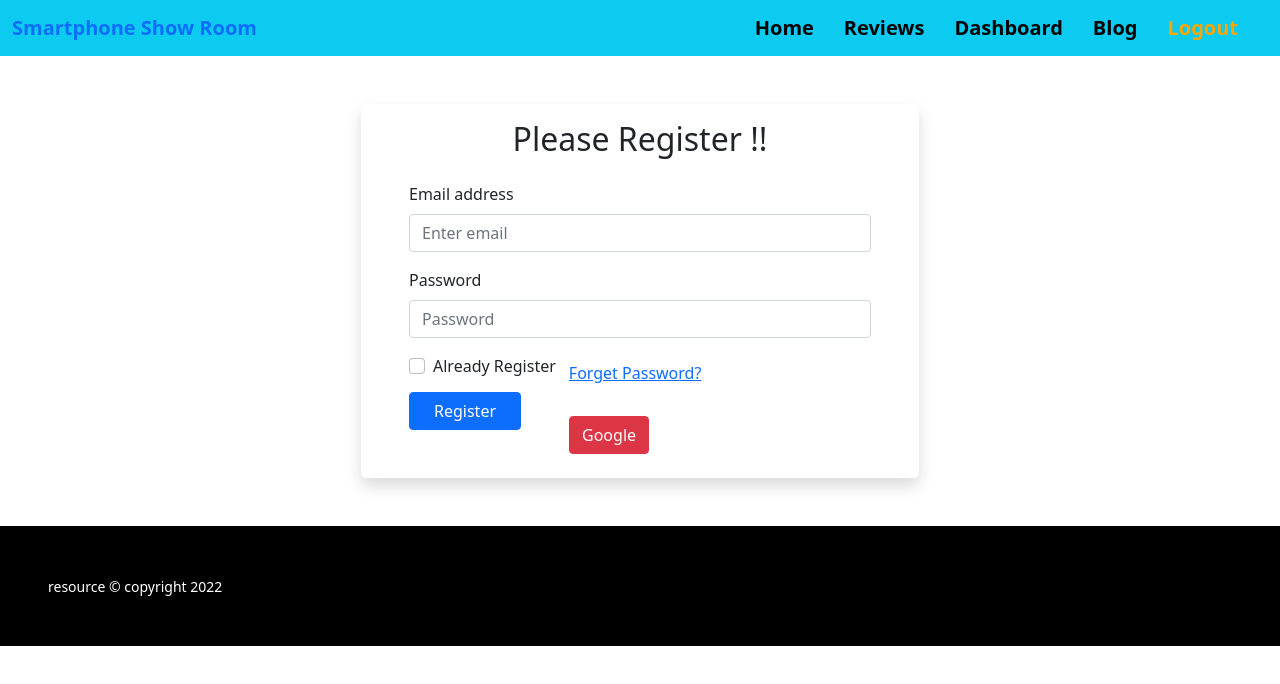
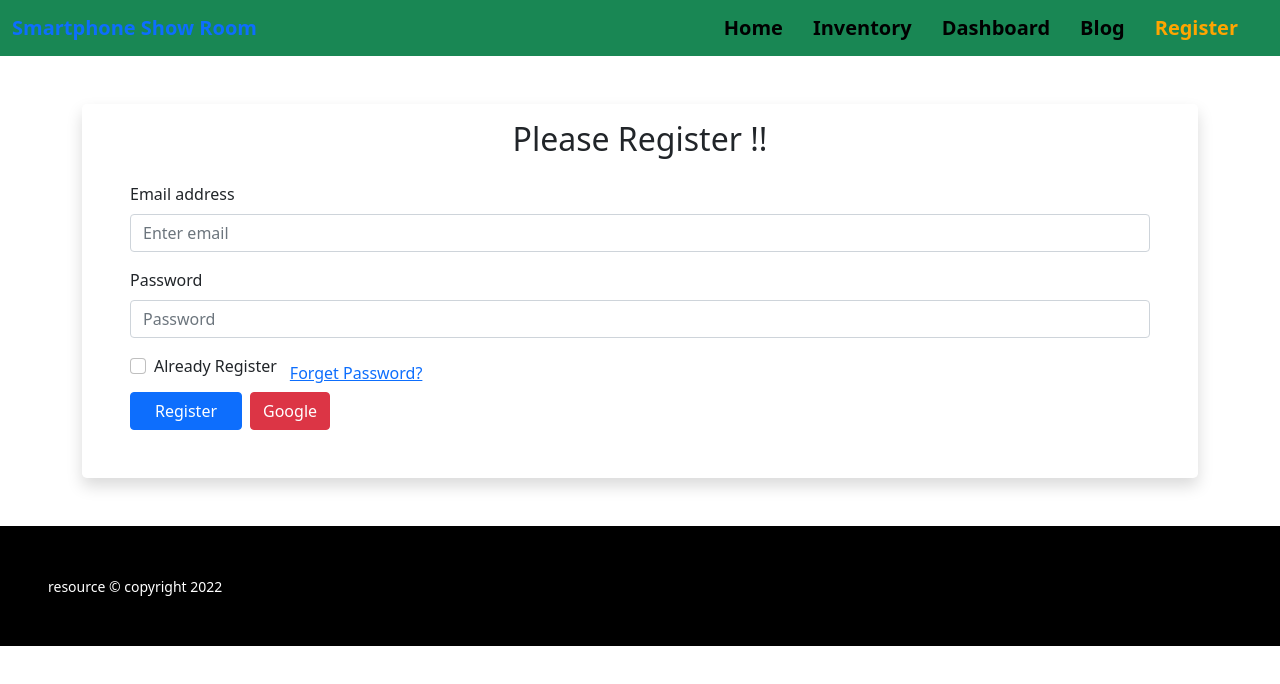
Before and after one commit to shorifuddin2/smartphone-shop-cline, a React (Create React App) app: page /login in a window 1280 px wide. Shown: the top 684 px of the page. Built offline with nearby package versions, Linux system fonts and the light colour scheme.

Commit message:
google popup dane

```diff
--- a/src/App.js
+++ b/src/App.js
@@ -25,7 +25,7 @@ const App = () => {
         <Route path='*' element={<Error></Error>}></Route>
       </Routes>
 
-      <Footer></Footer>
+      <Footer className="mb-0"></Footer>
     </div>
   )
   }
--- a/src/components/Header/Header.js
+++ b/src/components/Header/Header.js
@@ -8,7 +8,7 @@ const Header = () => {
   const [registered, setRegistered] = useState(false)
     return (
         <div>
-            <Navbar bg="info" expand="lg">
+            <Navbar bg="success" expand="lg">
   <Container fluid>
     <Navbar.Brand href="#"><Link className="link" to='/home'>Smartphone Show Room</Link></Navbar.Brand>
     <Navbar.Toggle aria-controls="navbarScroll" />
@@ -19,10 +19,10 @@ const Header = () => {
         navbarScroll
       >
         <CustomLink className="link" to='/'>Home</CustomLink>
-        <CustomLink className="link" to='/review'>Reviews</CustomLink>
+        <CustomLink className="link" to='/inventory'>Inventory</CustomLink>
         <CustomLink className="link" to='/dashboard'>Dashboard</CustomLink>
         <CustomLink className="link" to='/blog'>Blog</CustomLink>
-        <CustomLink className="link" to='/login'>{registered ?'Login' : 'Logout'}</CustomLink>
+        <CustomLink className="link" to='/login'>{registered ?'Login' : 'Register'}</CustomLink>
 
 
       </Nav>
--- a/src/components/Login/Login.js
+++ b/src/components/Login/Login.js
@@ -129,7 +129,7 @@ const Login = () => {
 
     return (
         <div className='container'>
-            <div className='w-50 md:w-100 my-5 mx-auto Larger shadow rounded-3'>
+            <div className=' md:w-100 my-5 mx-auto Larger shadow rounded-3'>
                 <Form noValidate validated={validated} onSubmit={handleFormSubmit}>
                     <h2 className="text-center  p-3">Please {registered ?'Login' : 'Register'} !!</h2>
                     <Form.Group className="mb-3 px-5" controlId="formBasicEmail">
@@ -151,12 +151,12 @@ const Login = () => {
                     <Form.Group className="d-flex px-5" controlId="formBasicCheckbox">
                         <Form.Check onChange={handleRegisterChange} type="checkbox" label="Already Register" />
 
-                        <Button onChange={handleResetPassword} variant="link">Forget Password?</Button>
+                        <Button onChange={handleResetPassword} variant="link mt-0">Forget Password?</Button>
                     </Form.Group>
-                    <Button variant="primary mx-5 mb-5 px-4" type="submit">
+                    <Button variant="primary ms-5 mb-5  px-4" type="submit">
                         {registered ? 'Login':'Register'}
                     </Button>
-                    <Button onClick={signInGoogle} variant="danger">Google</Button>
+                    <Button onClick={signInGoogle} variant="danger  mb-5 ms-2">Google</Button>
                 </Form>
             </div>
         </div>
```
